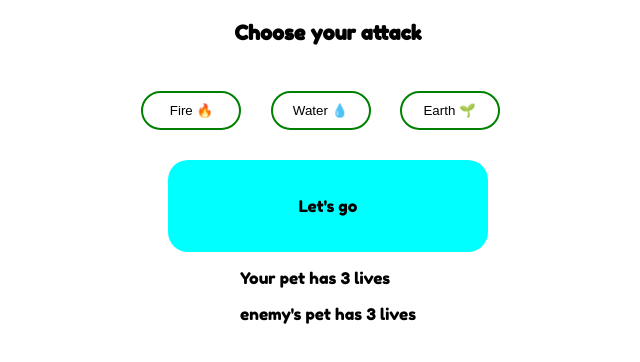
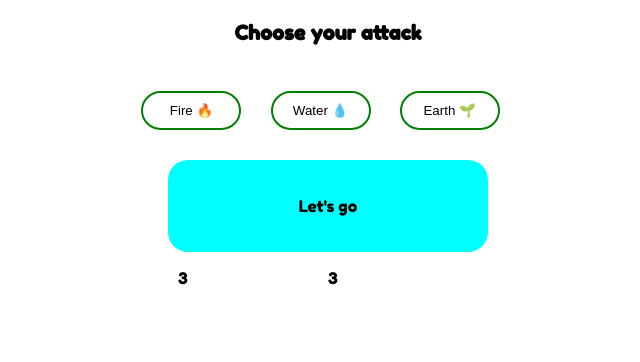
Before and after one commit to cobymotion/MokemonByPlatzi, a plain HTML site: page mokemon.html in a window 1280 px wide. Both pictures are taken after a click on the button "Choose". Shown: the part 96-458 px from the top of the page, without its empty margins (312-952 px from the left). Drawn offline with Linux system fonts and the light colour scheme.

Commit message:
Se agrego grid

```diff
--- a/css/style.css
+++ b/css/style.css
@@ -92,3 +92,8 @@ input{
     border: 2px solid rgb(23, 73, 180);
     margin: 10px 20px 10px 5px;
 }
+
+.attacks {
+    display: grid;
+    grid-template-columns: 150px 150px;
+}
--- a/mokemon.html
+++ b/mokemon.html
@@ -68,11 +68,17 @@
             </div>
 
         </div>
-        <div>
-            <div id="msgPlayerAttack"></div>
-            <div id="msgEnemyAttack"></div>
-            <p>Your <span id="petNamePlayer"></span> pet has <span id="playerLifes">3</span> lives</p>
-            <p><span id="petNameEnemy"></span> enemy's pet has <span id="enemyLifes">3</span> lives</p>
+        <div class="attacks">
+            <div>
+                <p id="playerLifes">3</p>
+                <p id="petNamePlayer"></p>
+                <div id="msgPlayerAttack"></div>
+            </div>
+            <div>
+                <p id="enemyLifes">3</p>
+                <p id="petNameEnemy"></p>
+                <div id="msgEnemyAttack"></div>
+            </div>
         </div>
 
     </section>
```
